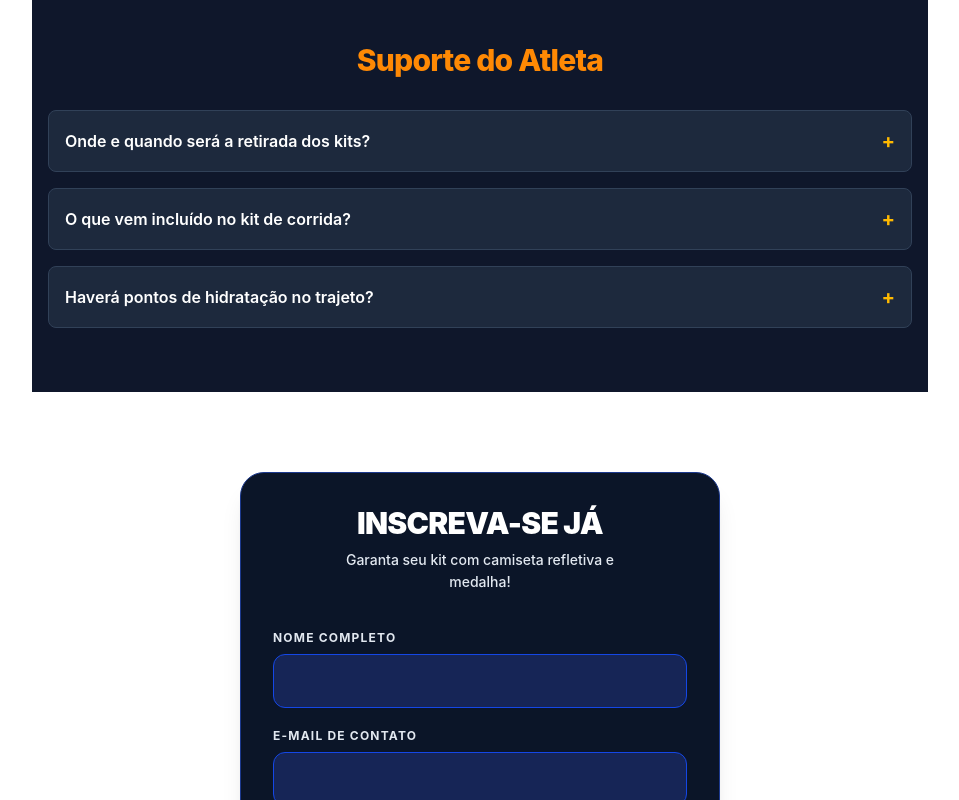
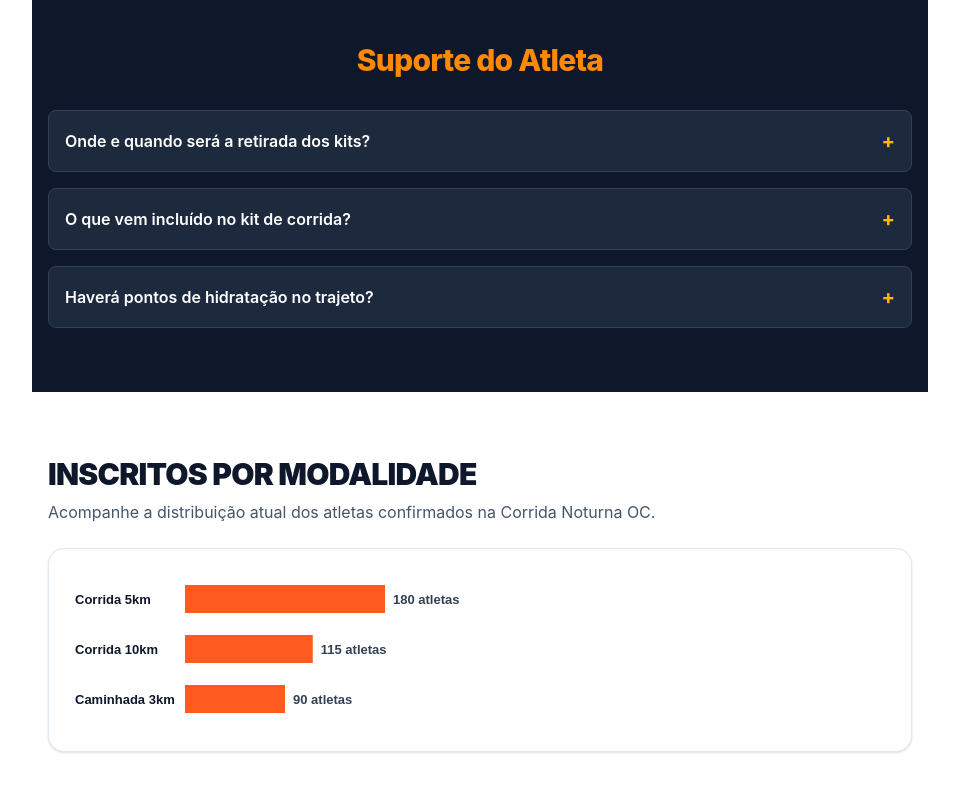
Before and after one commit to Raissa-Fernandes17/lp-evento-RaissaFernandes, a React (Vite) app: page / in a window 1280 px wide. Shown: the part 2000-2800 px from the top of the page, without its empty margins (160-1119 px from the left). Built offline with nearby package versions, Linux system fonts and the light colour scheme.

Commit message:
Canvas: gráfico de barras

```diff
--- a/src/App.jsx
+++ b/src/App.jsx
@@ -1,10 +1,10 @@
-
 import Cabecalho from './components/Cabecalho'
 import Hero from './components/Hero'
 import Sobre from './components/Sobre'
 import Programacao from './components/Programacao'
 import Atracoes from './components/Atracoes'
 import Faq from './components/Faq'
+import Grafico from './components/Grafico'
 import Inscricao from './components/Inscricao'
 import Rodape from './components/Rodape'
 
@@ -27,6 +27,7 @@ function App() {
         <Programacao />
         <Atracoes />
         <Faq />
+        <Grafico />
         <Inscricao />
       </main>
 
--- /dev/null
+++ b/src/components/Grafico.jsx
@@ -0,0 +1,65 @@
+import { useEffect, useRef } from "react";
+
+const dados = [
+  { rotulo: "Corrida 5km", valor: 180 },
+  { rotulo: "Corrida 10km", valor: 115 },
+  { rotulo: "Caminhada 3km", valor: 90 },
+];
+
+function Grafico() {
+  const canvasRef = useRef(null);
+
+  useEffect(() => {
+    const canvas = canvasRef.current;
+    const ctx = canvas.getContext("2d");
+    const maior = Math.max(...dados.map((d) => d.valor));
+
+    // Limpa o canvas antes de desenhar (útil se os dados mudarem)
+    ctx.clearRect(0, 0, canvas.width, canvas.height);
+
+    dados.forEach((item, i) => {
+      const largura = (item.valor / maior) * 200; // a maior barra tem 200px
+      const y = 20 + i * 50; // cada barra 50px abaixo da anterior
+
+      // 1. Escolhe a cor da barra (laranja destaque do seu evento)
+      ctx.fillStyle = "#ff5a1f";
+
+      // 2. Desenha a barra com fillRect, começando em x = 120
+      ctx.fillRect(120, y, largura, 28);
+
+      // 3. Troca a cor para escuro e escreve o rótulo em x = 10
+      ctx.fillStyle = "#0f172a";
+      ctx.font = "bold 13px sans-serif";
+      ctx.fillText(item.rotulo, 10, y + 19);
+
+      // 4. Escreve o valor logo depois do fim da barra
+      ctx.fillStyle = "#334155";
+      ctx.font = "bold 13px sans-serif";
+      ctx.fillText(`${item.valor} atletas`, 120 + largura + 8, y + 19);
+    });
+  }, []);
+
+  return (
+    <section className="px-4 py-16 max-w-4xl mx-auto">
+      <h2 className="text-3xl font-black uppercase tracking-tight text-slate-900">
+        Inscritos por Modalidade
+      </h2>
+      <p className="mt-2 text-slate-600">
+        Acompanhe a distribuição atual dos atletas confirmados na Corrida Noturna OC.
+      </p>
+
+      <div className="mt-6 overflow-x-auto rounded-2xl border border-slate-200 bg-white p-4 shadow-sm">
+        <canvas
+          ref={canvasRef}
+          width={410}
+          height={170}
+          role="img"
+          aria-label="Gráfico de barras mostrando inscritos por modalidade: Corrida 5km com 180 atletas, Corrida 10km com 115 atletas e Caminhada 3km com 90 atletas."
+          className="max-w-full"
+        />
+      </div>
+    </section>
+  );
+}
+
+export default Grafico;
```
